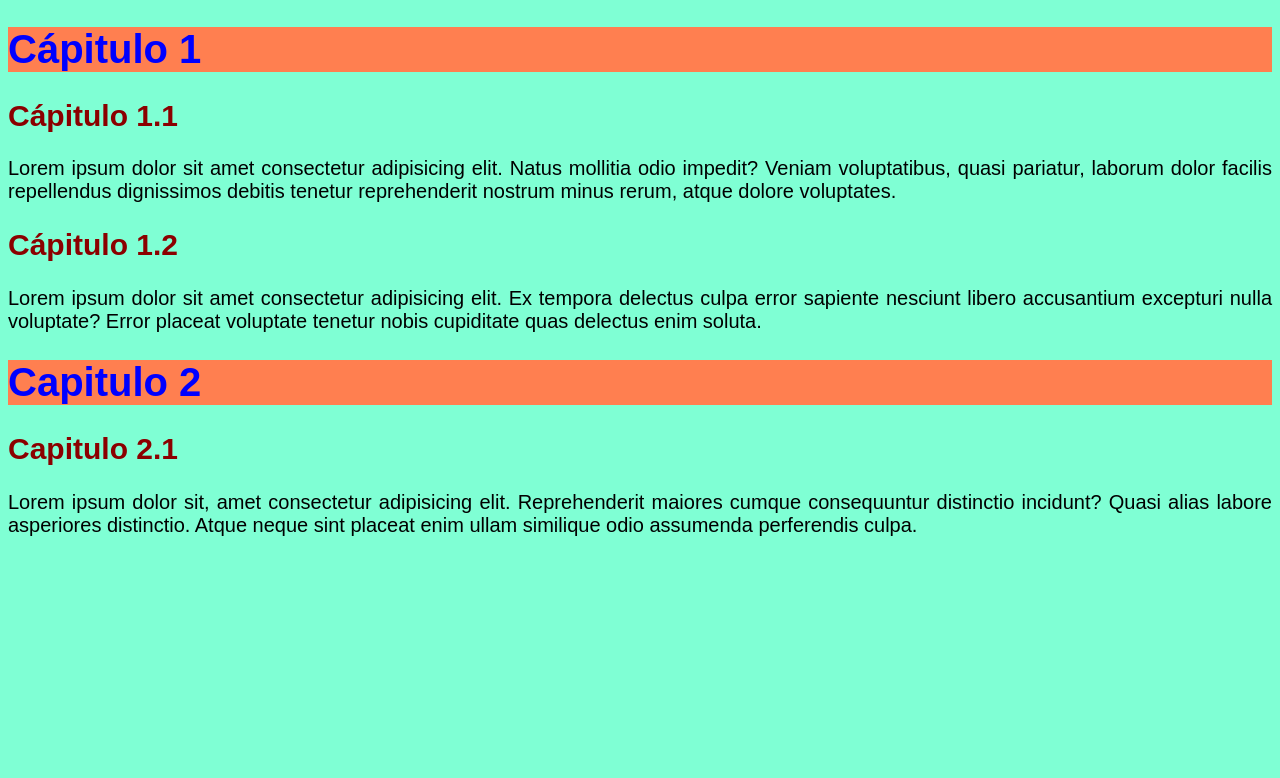
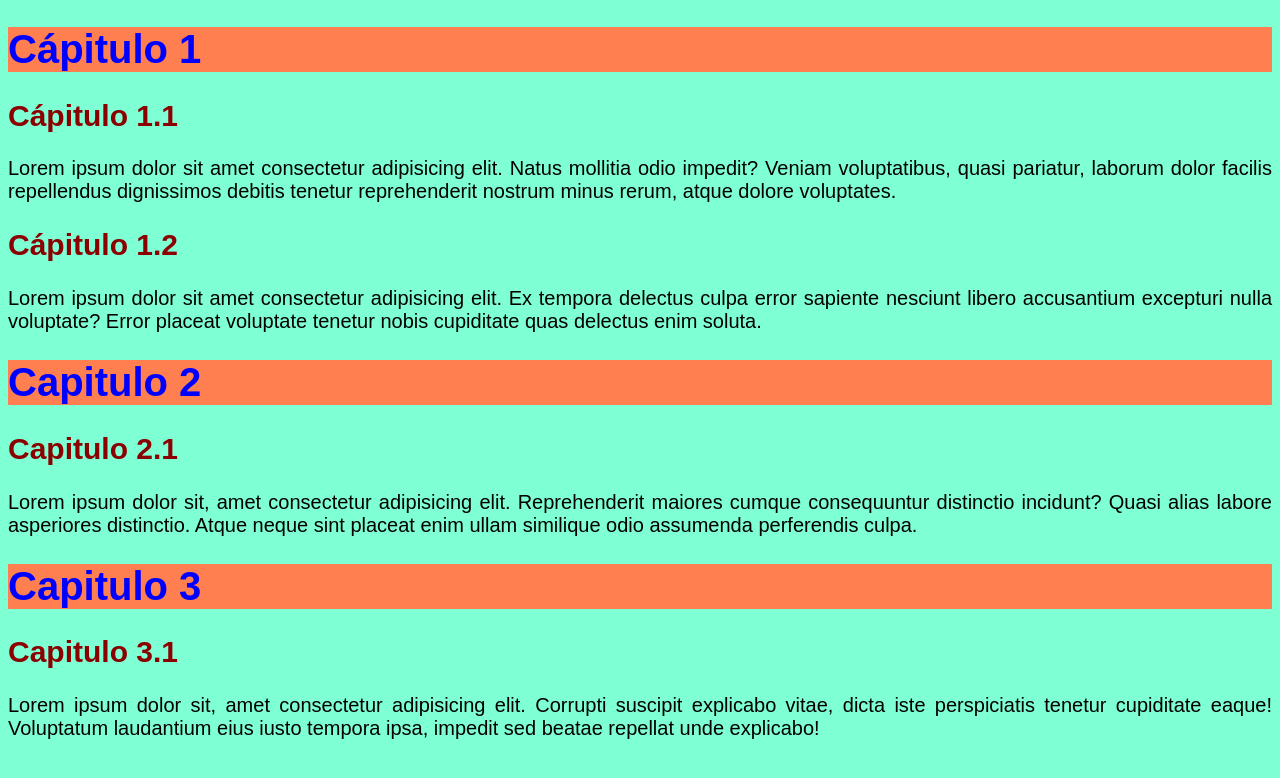
Before and after one commit to ronanmartins10/html-css, a plain HTML site: page exercicios/ex014/index.html in a window 1280 px wide. Drawn offline with Linux system fonts and the light colour scheme.

Commit message:
Atualizei um arquivo

```diff
--- a/exercicios/ex014/index.html
+++ b/exercicios/ex014/index.html
@@ -31,5 +31,8 @@
     <h1 >Capitulo 2</h1>
     <h2>Capitulo 2.1</h2>
     <p >Lorem ipsum dolor sit, amet consectetur adipisicing elit. Reprehenderit maiores cumque consequuntur distinctio incidunt? Quasi alias labore asperiores distinctio. Atque neque sint placeat enim ullam similique odio assumenda perferendis culpa.</p>
+    <h1>Capitulo 3</h1>
+    <h2>Capitulo 3.1</h2>
+    <p>Lorem ipsum dolor sit, amet consectetur adipisicing elit. Corrupti suscipit explicabo vitae, dicta iste perspiciatis tenetur cupiditate eaque! Voluptatum laudantium eius iusto tempora ipsa, impedit sed beatae repellat unde explicabo!</p>
 </body>
 </html>
```
